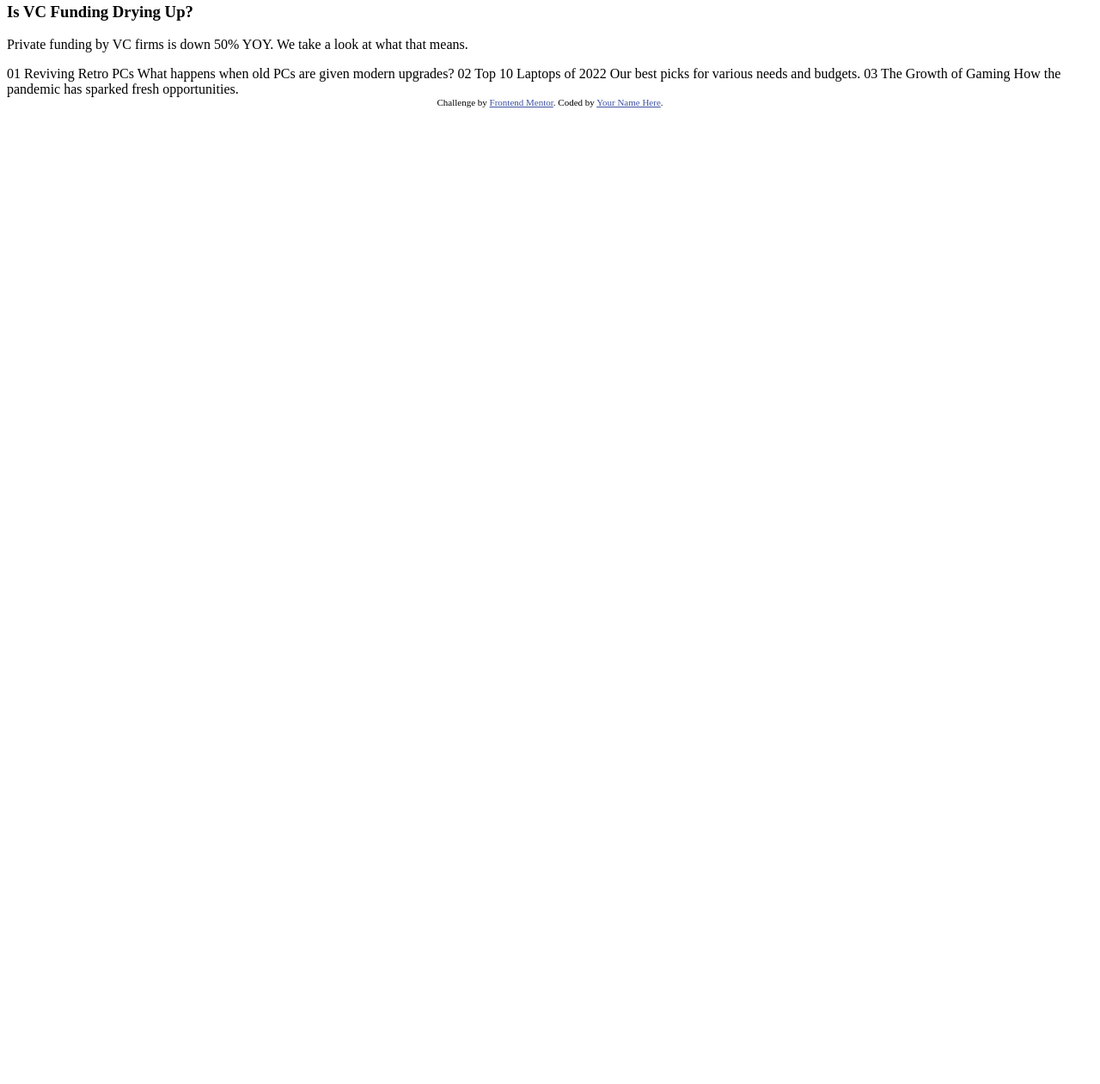
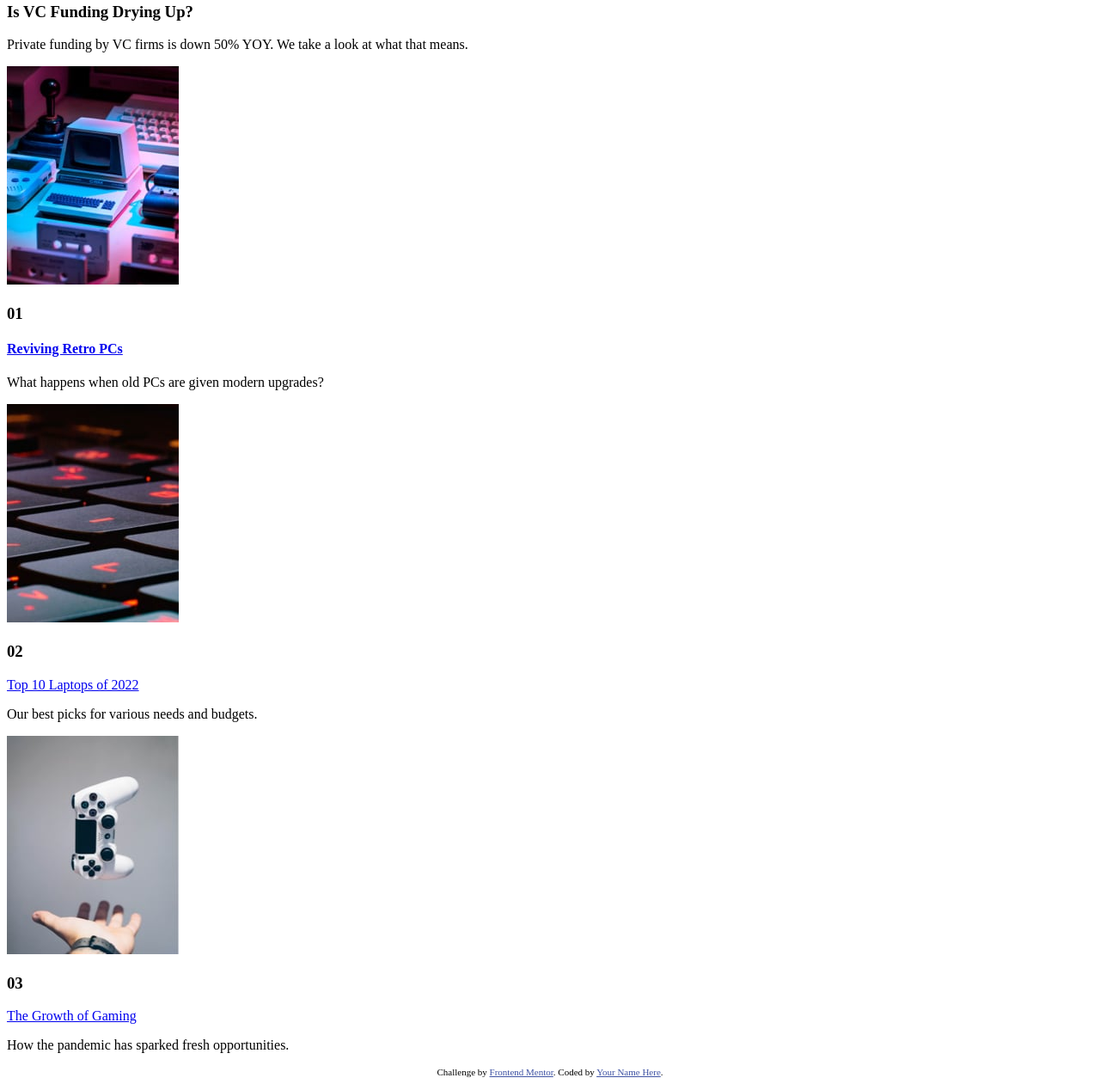
Before and after one commit to FrankGrillo1991/News-Homepage, a plain HTML site: page index.html in a window 1280 px wide. Shown: the part 496-1757 px from the top of the page at 86% size. Before the commit the page ends 800 px from the top, so only its background shows below. Drawn offline with Linux system fonts and the light colour scheme; a web font is replaced by a local one.

Commit message:
Update index.html

```diff
--- a/index.html
+++ b/index.html
@@ -68,22 +68,40 @@
     </article>
 </section>
 
+<div class="top">
 
-  01
-  Reviving Retro PCs
-  What happens when old PCs are given modern upgrades?
+  <article>
+    <img src="news-homepage-main/assets/images/image-retro-pcs.jpg" alt="retro-pcs">
+  <div>
+ <h3>01</h3>
+  <h4>
+   <a href="#">Reviving Retro PCs</a>
+  </h4>
+   <p>What happens when old PCs are given modern upgrades?</p>
+</div>
+</article>
 
-  02
-  Top 10 Laptops of 2022
-  Our best picks for various needs and budgets.
+<article>
+  <img src="news-homepage-main/assets/images/image-top-laptops.jpg" alt="laptops">
+  <div>
+  <h3>02</h3>
+   <a href="#">Top 10 Laptops of 2022</a>
+   <p>Our best picks for various needs and budgets.</p>
+  </div>
+</article>
 
-  03
-  The Growth of Gaming
-  How the pandemic has sparked fresh opportunities.
-
+<article>
+  <img src="news-homepage-main/assets/images/image-gaming-growth.jpg" alt="gamimg">
+  <div>
+   <h3>03</h3>
+   <a href="#">The Growth of Gaming</a>
+ <p>How the pandemic has sparked fresh opportunities.</p>
+  </div>
+  </article>
   <div class="attribution">
     Challenge by <a href="https://www.frontendmentor.io?ref=challenge" target="_blank">Frontend Mentor</a>.
     Coded by <a href="#">Your Name Here</a>.
+  </div>
   </div>
   </main>
   <script src="app.js"></script>
```
